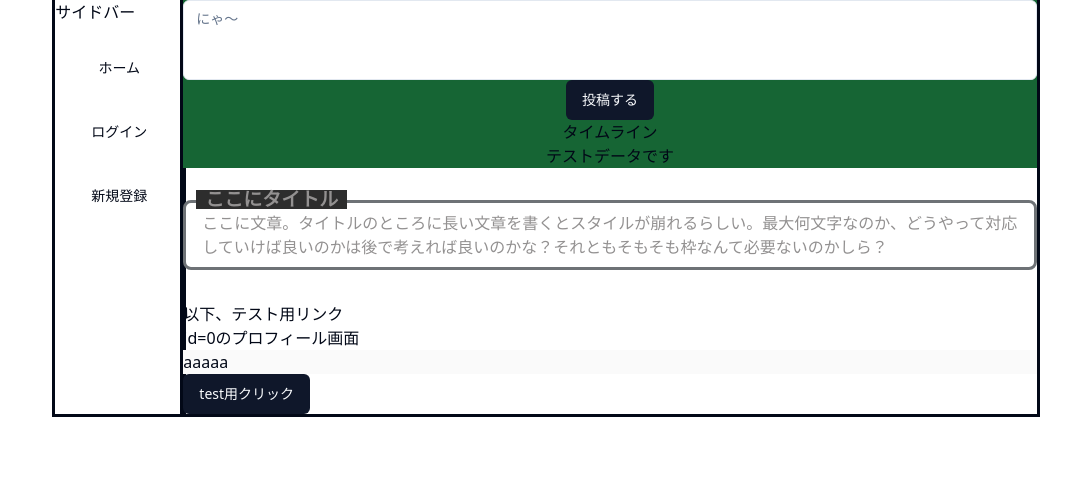
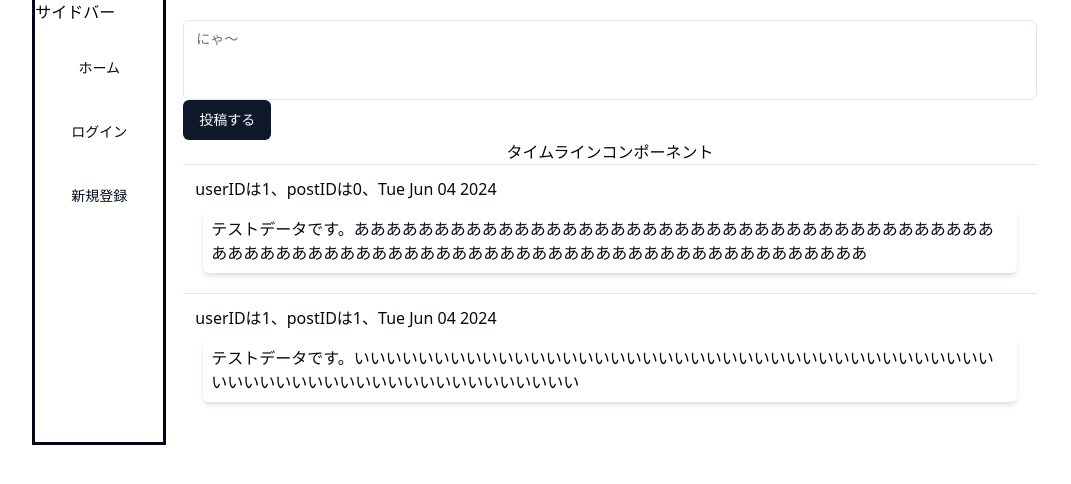
Before and after one commit to Rei1449/sns, a React (Vite) app in the folder frontend/: page / in a window 1280 px wide. Shown: the top 484 px of the page, without its empty margins (94-1165 px from the left). Built offline with nearby package versions, Linux system fonts and the light colour scheme.

Commit message:
タイムラインの見た目を変更

```diff
--- a/frontend/src/home_and_profile/Home.tsx
+++ b/frontend/src/home_and_profile/Home.tsx
@@ -1,9 +1,6 @@
-import Timeline from './Timeline.tsx';
+import ViewPosts from './ViewPosts.tsx';
 import CreatePost from './CreatePost.tsx';
-import './Home.css'
-import { Link } from 'react-router-dom';
 import SideBar from './SideBar.tsx';
-import { Button } from '@/components/ui/Button.tsx';
 import { useCookies } from 'react-cookie';
 
 export default function Home() {
@@ -15,24 +12,9 @@ export default function Home() {
                 <SideBar />
             </div>
 
-            <div className='flex-initial basis-2/3 outline'>
-                <div className="bg-green-800 w-70 h-1000 text-center">
-                    <CreatePost createrId = { cookies.myId /*自分のid*/ } />
-                    <Timeline />
-                </div>
-
-                <div className='box'>
-                    <span className='box-title'>ここにタイトル</span>
-                    <p>ここに文章。タイトルのところに長い文章を書くとスタイルが崩れるらしい。最大何文字なのか、どうやって対応していけば良いのかは後で考えれば良いのかな？それともそもそも枠なんて必要ないのかしら？</p>
-                </div>
-
-                <h2 className='homeH2'>以下、テスト用リンク</h2>
-                <Link to="/profile/0">id=0のプロフィール画面</Link>
-
-                <div className="bg-neutral-50 dark:bg-white">
-                    aaaaa
-                </div>
-                <Button>test用クリック</Button>
+            <div className='flex-initial basis-2/3 m-5'>
+                <CreatePost createrId = { cookies.myId } />
+                <ViewPosts />
             </div>
         </div>
     )
--- a/frontend/src/home_and_profile/Post.tsx
+++ b/frontend/src/home_and_profile/Post.tsx
@@ -9,9 +9,11 @@ export type postData = {
 
 export default function Post({ data }: { data:postData }) {
     return (
-        <div className="outline">
-            <p>{data.userId}<br/>
-            {data.content} </p>
+        <div className="p-3">
+            <div>userIDは{data.userId}、postIDは{data.id}、{data.createAt.toDateString()}</div>
+            <div className="rounded-md m-2 p-2 shadow-md">
+                {data.content}
+            </div>
         </div>
     )
 }
--- a/frontend/src/home_and_profile/Profile.tsx
+++ b/frontend/src/home_and_profile/Profile.tsx
@@ -1,5 +1,5 @@
 import { useEffect, useState } from "react";
-import Timeline from "./Timeline";
+import ViewPosts from "./ViewPosts";
 import { getFetchJson } from "@/utils/utils";
 import { useParams } from "react-router-dom";
 
@@ -15,7 +15,7 @@ export default function Profile() {
         <div>
             <h1>プロフ画面 userId={userId}</h1>
             <ProfileHeader />
-            <Timeline />
+            <ViewPosts />
         </div>
     )
 }
--- a/frontend/src/home_and_profile/Timeline.tsx
+++ /dev/null
@@ -1,45 +0,0 @@
-import { useEffect, useState } from "react";
-import Post, { postData } from "./Post";
-import {getFetchJson} from "@/utils/utils";
-
-const now:Date = new Date();
-const testPosts: postData[] = [{
-    id:0,
-    content: 'テストデータです',
-    createAt:now,
-    updateAt:now,
-    userId:0,
-}]
-
-export default function Timeline() {
-    const [posts, setPosts] = useState<postData[]>([]);
-    const [postsSize, setPostsSize] = useState<number>(0);
-
-    useEffect(() => {
-
-        //ポストデータを初期化する
-        //ポストを取得する
-
-        /*posts.map((content) => {
-            <p>test</p>
-        })*/
-        setPosts(testPosts);
-    }, []);
-
-    return (
-        <div className="timeline">
-            <p>タイムライン</p>
-            <div>
-                { posts.map( (post) => post.content ) }
-            </div>
-        </div>
-    )
-
-    // ポストを取得しpostsに追加する
-    const getPosts = async(url:string) => {
-        const newPosts: postData[] = await getFetchJson<postData[]>(url);
-        //const testData :postData = { content: 'テスト' };
-        setPosts( (prePosts) => ([...prePosts, ...newPosts]) );
-        setPostsSize( (s) => s++ );
-    }
-}
--- /dev/null
+++ b/frontend/src/home_and_profile/ViewPosts.tsx
@@ -0,0 +1,42 @@
+import { useEffect, useState } from "react";
+import Post, { postData } from "./Post";
+
+const now:Date = new Date();
+const testPosts: postData[] = [{
+    id:0,
+    content: 'テストデータです。あああああああああああああああああああああああああああああああああああああああああああああああああああああああああああああああああああああああああああああああああ',
+    createAt:now,
+    updateAt:now,
+    userId:1,
+},{
+    id:1,
+    content: 'テストデータです。いいいいいいいいいいいいいいいいいいいいいいいいいいいいいいいいいいいいいいいいいいいいいいいいいいいいいいいいいいいいいいい',
+    createAt:now,
+    updateAt:now,
+    userId:1,
+}];
+
+export default function ViewPosts() {
+    const [posts, setPosts] = useState<postData[]>([]);
+    //const [postsSize, setPostsSize] = useState<number>(0);
+
+    useEffect(() => {
+        //ポストデータを取得する
+        setPosts(testPosts);
+    }, []);
+
+    return (
+        <div className="divide-y">
+            <div className="text-center"> タイムラインコンポーネント </div>
+            { posts.map( (postData) => <Post data={postData}/> ) }
+        </div>
+    )
+
+    // ポストを取得しpostsに追加する
+    /*const getPosts = async(url:string) => {
+        const newPosts: postData[] = await getFetchJson<postData[]>(url);
+        //const testData :postData = { content: 'テスト' };
+        setPosts( (prePosts) => ([...prePosts, ...newPosts]) );
+        setPostsSize( (s) => s++ );
+    }*/
+}
```
